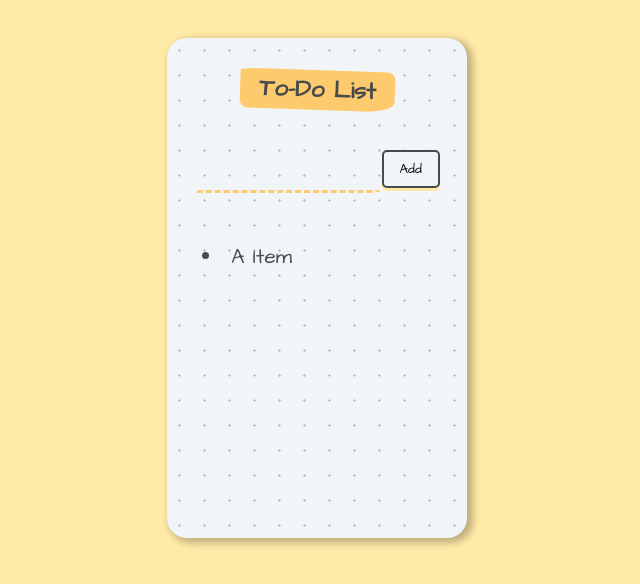
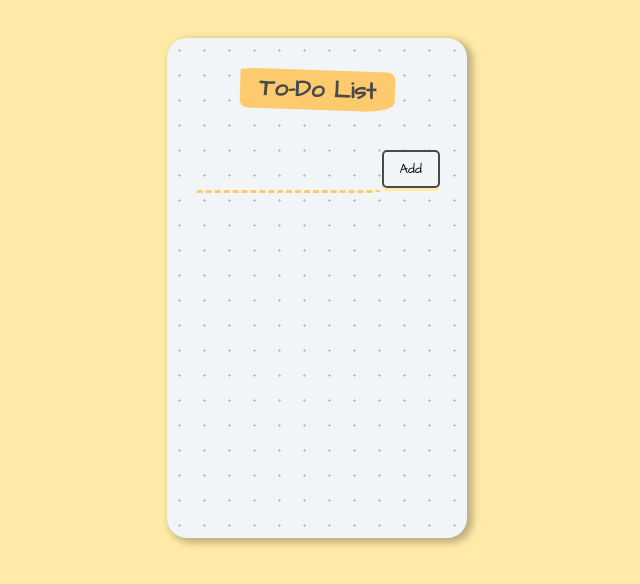
Before and after one commit to lazimrayanfullstackdev/react_todolist, a React (Vite) app: page / in a window 1280 px wide. Shown: the top 584 px of the page, without its empty margins (323-963 px from the left). Built offline with nearby package versions, Linux system fonts and the light colour scheme.

Commit message:
Final Todo list using React

```diff
--- a/src/components/App.jsx
+++ b/src/components/App.jsx
@@ -32,7 +32,9 @@ function App() {
       </div>
       <div>
         <ul>
-          <li>A Item</li>
+          {items.map((item, index) =>(
+            <li key={index}>{item}</li>
+          ))}
         </ul>
       </div>
     </div>
```
